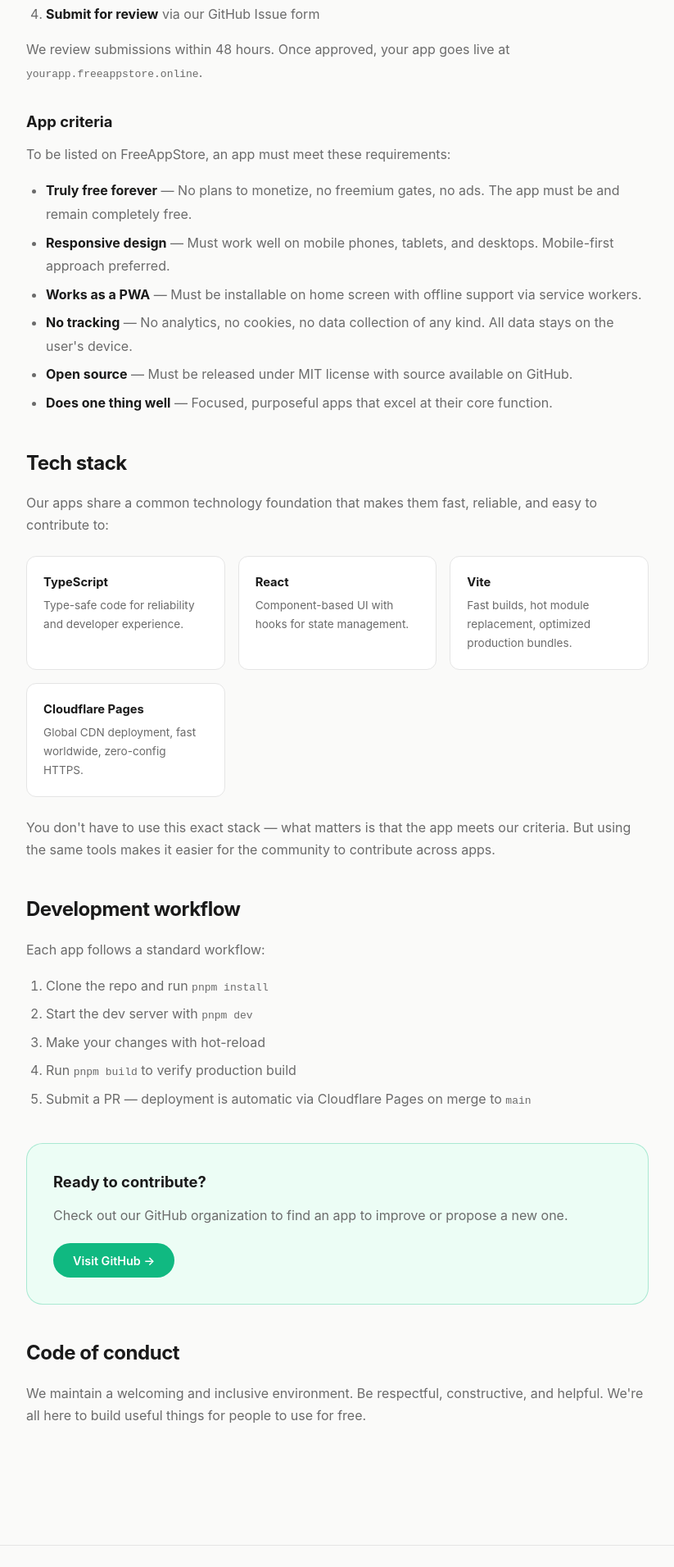
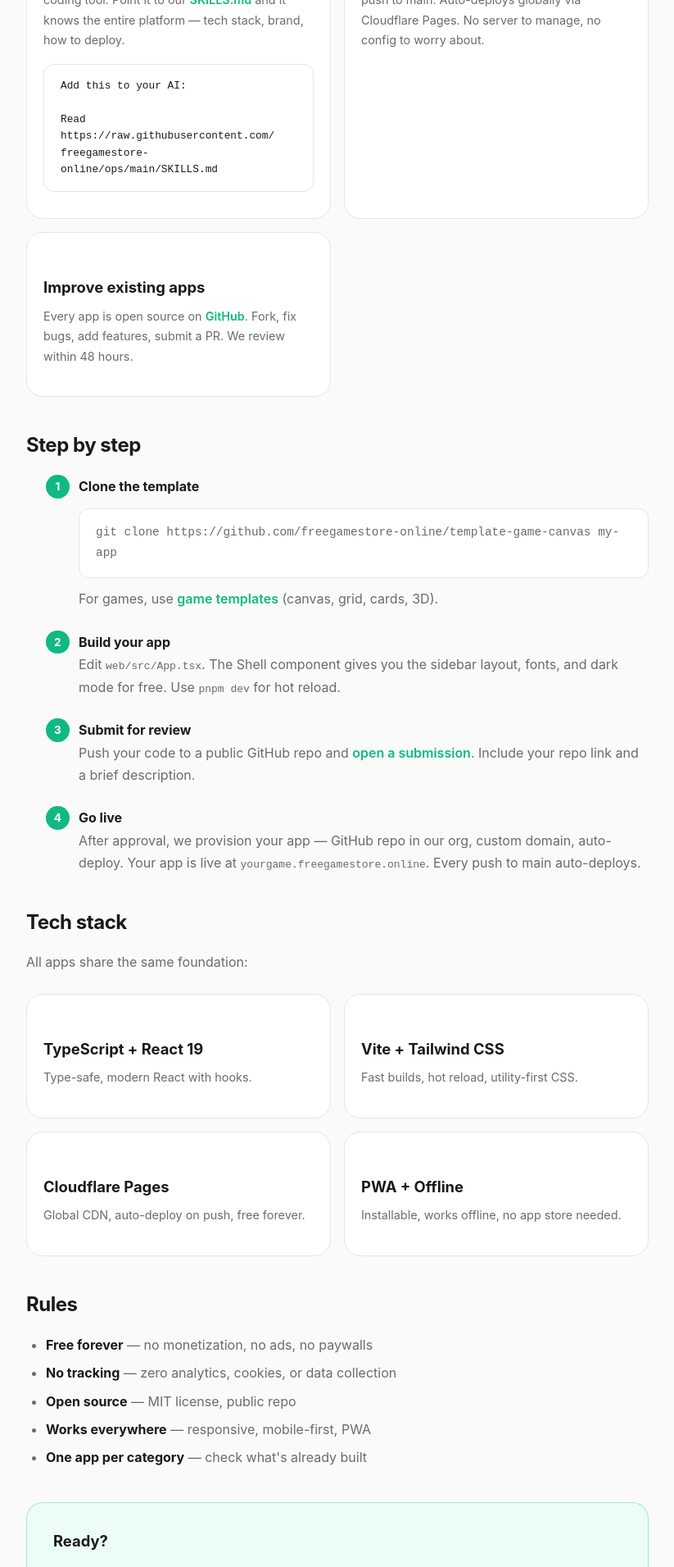
Before and after one commit to freegamestore-online/freegamestore, a website: page contribute.html in a window 1280 px wide. Shown: the part 889-2800 px from the top of the page at 82% size, without its empty margins (92-915 px from the left). Drawn offline with Linux system fonts and the light colour scheme.

Commit message:
Rewrite contribute page as 'Build' — AI-friendly, clear steps

```diff
--- a/contribute.html
+++ b/contribute.html
@@ -3,130 +3,143 @@
 <head>
   <meta charset="UTF-8" />
   <meta name="viewport" content="width=device-width, initial-scale=1.0" />
-  <title>Contribute — FreeAppStore</title>
-  <meta name="description" content="Contribute to FreeAppStore. Improve existing apps or submit your own. Open source, TypeScript, React, Vite." />
-  <meta property="og:type" content="website" />
-  <meta property="og:title" content="Contribute — FreeAppStore" />
-  <meta property="og:description" content="Contribute to FreeAppStore. Improve existing apps or submit your own. Open source, TypeScript, React, Vite." />
-  <meta property="og:url" content="https://freeappstore.online/" />
-  <meta property="og:image" content="https://freeappstore.online/icon-512.png" />
-  <meta name="twitter:card" content="summary" />
+  <title>Build — FreeGameStore</title>
+  <meta name="description" content="Build a free game for FreeGameStore. Clone a template, write code (with AI or without), push to deploy. Open source, TypeScript, React." />
   <link rel="icon" href="/favicon.svg" type="image/svg+xml" />
   <link rel="apple-touch-icon" href="/apple-touch-icon.png" />
   <link rel="stylesheet" href="style.css" />
+  <style>
+    .steps { counter-reset: step; list-style: none; padding: 0; }
+    .steps li { counter-increment: step; margin-bottom: 1.5rem; padding-left: 2.5rem; position: relative; }
+    .steps li::before { content: counter(step); position: absolute; left: 0; top: 0; width: 1.8rem; height: 1.8rem; border-radius: 50%; background: var(--accent); color: white; display: flex; align-items: center; justify-content: center; font-weight: 700; font-size: 0.85rem; }
+    .cmd { background: var(--surface, #1a1a1a); border: 1px solid var(--border); border-radius: 0.75rem; padding: 1rem 1.25rem; margin: 0.75rem 0; font-family: monospace; font-size: 0.9rem; overflow-x: auto; }
+    .cards { display: grid; grid-template-columns: repeat(auto-fill, minmax(260px, 1fr)); gap: 1rem; margin: 1.5rem 0; }
+    .card { background: var(--surface, #1a1a1a); border: 1px solid var(--border); border-radius: var(--radius); padding: 1.25rem; }
+    .card h3 { margin-bottom: 0.5rem; }
+    .card p { font-size: 0.9rem; color: var(--muted); }
+    .highlight { background: var(--accent-soft, #eff6ff); border: 1px solid var(--accent); border-radius: var(--radius); padding: 1.5rem; margin: 1.5rem 0; }
+  </style>
 </head>
 <body>
   <header>
     <div class="container">
-      <a href="/" class="logo">Free<span>App</span>Store</a>
+      <a href="/" class="logo">Free<span>Game</span>Store</a>
       <nav>
-        <a href="/">Apps</a>
-        <a href="/leaderboard.html">Leaderboard</a>
+        <a href="/">Games</a>
+        <a href="https://freeappstore.online">Apps</a>
         <a href="/about.html">About</a>
-        <a href="/contribute.html">Contribute</a>
+        <a href="/contribute.html" class="active">Build</a>
         <a href="/guidelines.html">Guidelines</a>
-        <a href="https://proappstore.online" class="pro-link">Pro</a>
+        <a href="https://progamestore.online" class="pro-link">Pro</a>
       </nav>
     </div>
   </header>
 
   <main class="container">
     <div class="page-header">
-      <h1>Contribute</h1>
-      <p>FreeAppStore is open source. Help us build the best collection of free apps on the web.</p>
+      <h1>Build a Game</h1>
+      <p>Create a free app and ship it to thousands of users. Use AI or code it yourself — your choice.</p>
     </div>
 
     <div class="page-content">
-      <h2>Improve existing apps</h2>
-      <p>Every app is on GitHub and accepts contributions. Here's how to get started:</p>
-      <ol>
-        <li>Browse our <a href="https://github.com/freeappstore-online">GitHub organization</a> and find an app that interests you.</li>
-        <li>Check the issue tracker for bugs, feature requests, or "good first issue" labels.</li>
-        <li>Fork the repo, make your changes, and submit a pull request.</li>
-        <li>We review PRs promptly and provide constructive feedback.</li>
-      </ol>
-      <p>Contributions of all kinds are welcome: bug fixes, new features, improved accessibility, better documentation, performance optimizations, or design improvements.</p>
+      <div class="highlight">
+        <h3>3 commands to a working app</h3>
+        <div class="cmd">git clone https://github.com/freegamestore-online/template-game-canvas my-app<br>cd my-app && pnpm install<br>pnpm dev</div>
+        <p>That's it. You have a running app with the full FreeGameStore brand, dark mode, PWA support, and deployment config. Edit <code>web/src/App.tsx</code> and build your idea.</p>
+      </div>
 
-      <h2>Submit a new app</h2>
-      <p>Want to build an app for FreeAppStore? Here's the process:</p>
-      <ol>
-        <li>Read the <a href="/guidelines.html">developer guidelines</a></li>
-        <li>Bootstrap from our <a href="https://github.com/freeappstore-online/template-standalone">standalone template</a> or <a href="https://github.com/freeappstore-online/template-connected">connected template</a></li>
-        <li>Build your app following the brand and tech stack guidelines</li>
-        <li><a href="https://github.com/freeappstore-online/submissions/issues/new?template=app-submission.yml"><strong>Submit for review</strong></a> via our GitHub Issue form</li>
-      </ol>
-      <p>We review submissions within 48 hours. Once approved, your app goes live at <code>yourapp.freeappstore.online</code>.</p>
+      <h2>Choose your path</h2>
 
-      <h3>App criteria</h3>
-      <p>To be listed on FreeAppStore, an app must meet these requirements:</p>
-      <ul>
-        <li><strong>Truly free forever</strong> — No plans to monetize, no freemium gates, no ads. The app must be and remain completely free.</li>
-        <li><strong>Responsive design</strong> — Must work well on mobile phones, tablets, and desktops. Mobile-first approach preferred.</li>
-        <li><strong>Works as a PWA</strong> — Must be installable on home screen with offline support via service workers.</li>
-        <li><strong>No tracking</strong> — No analytics, no cookies, no data collection of any kind. All data stays on the user's device.</li>
-        <li><strong>Open source</strong> — Must be released under MIT license with source available on GitHub.</li>
-        <li><strong>Does one thing well</strong> — Focused, purposeful apps that excel at their core function.</li>
-      </ul>
-
-      <h2>Tech stack</h2>
-      <p>Our apps share a common technology foundation that makes them fast, reliable, and easy to contribute to:</p>
-
-      <div class="tech-list">
-        <div class="tech-item">
-          <strong>TypeScript</strong>
-          <p>Type-safe code for reliability and developer experience.</p>
+      <div class="cards">
+        <div class="card">
+          <h3>Build with AI</h3>
+          <p>Use Claude Code, Cursor, Codex, or any AI coding tool. Point it to our <a href="https://raw.githubusercontent.com/freegamestore-online/ops/main/SKILLS.md">SKILLS.md</a> and it knows the entire platform — tech stack, brand, how to deploy.</p>
+          <div class="cmd" style="font-size:0.8rem;">Add this to your AI:<br><br>Read https://raw.githubusercontent.com/<br>freegamestore-online/ops/main/SKILLS.md</div>
         </div>
-        <div class="tech-item">
-          <strong>React</strong>
-          <p>Component-based UI with hooks for state management.</p>
+        <div class="card">
+          <h3>Code it yourself</h3>
+          <p>Clone a template, write TypeScript + React, push to main. Auto-deploys globally via Cloudflare Pages. No server to manage, no config to worry about.</p>
         </div>
-        <div class="tech-item">
-          <strong>Vite</strong>
-          <p>Fast builds, hot module replacement, optimized production bundles.</p>
-        </div>
-        <div class="tech-item">
-          <strong>Cloudflare Pages</strong>
-          <p>Global CDN deployment, fast worldwide, zero-config HTTPS.</p>
+        <div class="card">
+          <h3>Improve existing apps</h3>
+          <p>Every app is open source on <a href="https://github.com/freegamestore-online">GitHub</a>. Fork, fix bugs, add features, submit a PR. We review within 48 hours.</p>
         </div>
       </div>
 
-      <p>You don't have to use this exact stack — what matters is that the app meets our criteria. But using the same tools makes it easier for the community to contribute across apps.</p>
+      <h2>Step by step</h2>
 
-      <h2>Development workflow</h2>
-      <p>Each app follows a standard workflow:</p>
-      <ol>
-        <li>Clone the repo and run <code>pnpm install</code></li>
-        <li>Start the dev server with <code>pnpm dev</code></li>
-        <li>Make your changes with hot-reload</li>
-        <li>Run <code>pnpm build</code> to verify production build</li>
-        <li>Submit a PR — deployment is automatic via Cloudflare Pages on merge to <code>main</code></li>
+      <ol class="steps">
+        <li>
+          <strong>Clone the template</strong>
+          <div class="cmd">git clone https://github.com/freegamestore-online/template-game-canvas my-app</div>
+          <p>For games, use <a href="https://github.com/freegamestore-online">game templates</a> (canvas, grid, cards, 3D).</p>
+        </li>
+        <li>
+          <strong>Build your app</strong>
+          <p>Edit <code>web/src/App.tsx</code>. The Shell component gives you the sidebar layout, fonts, and dark mode for free. Use <code>pnpm dev</code> for hot reload.</p>
+        </li>
+        <li>
+          <strong>Submit for review</strong>
+          <p>Push your code to a public GitHub repo and <a href="https://github.com/freegamestore-online/submissions/issues/new">open a submission</a>. Include your repo link and a brief description.</p>
+        </li>
+        <li>
+          <strong>Go live</strong>
+          <p>After approval, we provision your app — GitHub repo in our org, custom domain, auto-deploy. Your app is live at <code>yourgame.freegamestore.online</code>. Every push to main auto-deploys.</p>
+        </li>
       </ol>
 
-      <div class="cta-box">
-        <h3>Ready to contribute?</h3>
-        <p>Check out our GitHub organization to find an app to improve or propose a new one.</p>
-        <a href="https://github.com/freeappstore-online" class="btn">Visit GitHub &rarr;</a>
+      <h2>Tech stack</h2>
+      <p>All apps share the same foundation:</p>
+      <div class="cards">
+        <div class="card">
+          <h3>TypeScript + React 19</h3>
+          <p>Type-safe, modern React with hooks.</p>
+        </div>
+        <div class="card">
+          <h3>Vite + Tailwind CSS</h3>
+          <p>Fast builds, hot reload, utility-first CSS.</p>
+        </div>
+        <div class="card">
+          <h3>Cloudflare Pages</h3>
+          <p>Global CDN, auto-deploy on push, free forever.</p>
+        </div>
+        <div class="card">
+          <h3>PWA + Offline</h3>
+          <p>Installable, works offline, no app store needed.</p>
+        </div>
       </div>
 
-      <h2>Code of conduct</h2>
-      <p>We maintain a welcoming and inclusive environment. Be respectful, constructive, and helpful. We're all here to build useful things for people to use for free.</p>
+      <h2>Rules</h2>
+      <ul>
+        <li><strong>Free forever</strong> — no monetization, no ads, no paywalls</li>
+        <li><strong>No tracking</strong> — zero analytics, cookies, or data collection</li>
+        <li><strong>Open source</strong> — MIT license, public repo</li>
+        <li><strong>Works everywhere</strong> — responsive, mobile-first, PWA</li>
+        <li><strong>One app per category</strong> — check what's already built</li>
+      </ul>
+
+      <div class="cta-box">
+        <h3>Ready?</h3>
+        <p>Clone the template and start building. We'll handle the rest.</p>
+        <a href="https://github.com/freegamestore-online/template-game-canvas" class="btn">Get the template &rarr;</a>
+      </div>
     </div>
   </main>
 
   <footer>
     <div class="container">
       <div class="footer-left">
-        <a href="/" class="logo">Free<span>App</span>Store</a>
+        <a href="/" class="logo">Free<span>Game</span>Store</a>
         <p>Free forever, open source, privacy-first.</p>
       </div>
       <div class="footer-links">
         <a href="/about.html">About</a>
-        <a href="/contribute.html">Contribute</a>
+        <a href="/contribute.html">Build</a>
         <a href="/guidelines.html">Guidelines</a>
         <a href="/privacy.html">Privacy</a>
         <a href="/terms.html">Terms</a>
-        <a href="https://github.com/freeappstore-online">GitHub</a>
-        <a href="https://proappstore.online" style="color:var(--pro);">Pro</a>
+        <a href="https://github.com/freegamestore-online">GitHub</a>
+        <a href="https://progamestore.online" style="color:var(--pro);">Pro</a>
       </div>
     </div>
   </footer>
```
